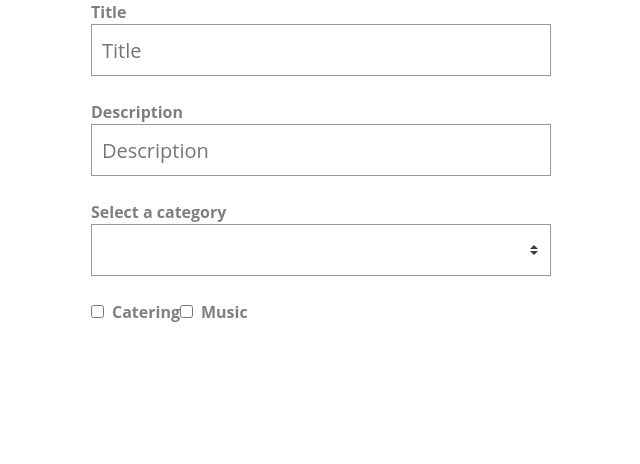
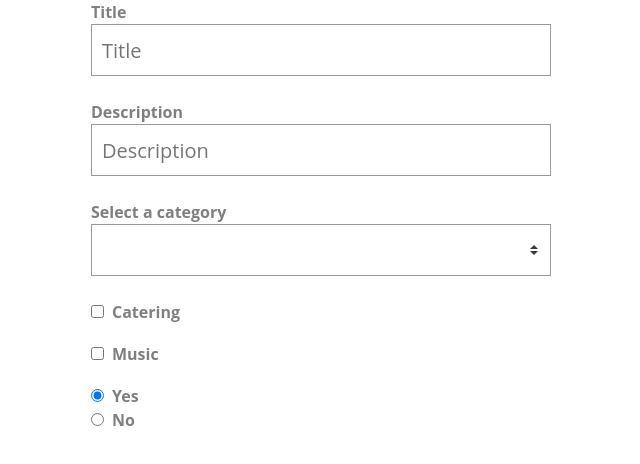
Before and after one commit to shampansky/vue-form-components, a Vue app: page / in a window 1280 px wide. Shown: the top 464 px of the page, without its empty margins (319-959 px from the left). Built offline with nearby package versions, Linux system fonts and the light colour scheme.

Commit message:
Добавление компонента BaseRadioGroup

```diff
--- a/src/App.vue
+++ b/src/App.vue
@@ -14,14 +14,26 @@
     v-model="event.category"
     label="Select a category"
   />
+  <div>
     <BaseCheckbox
       v-model="event.extras.catering"
       label="Catering"
     />
+  </div>
+  <div>
     <BaseCheckbox
       v-model="event.extras.music"
       label="Music"
     />
+  </div>
+  <div>
+  <BaseRadioGroup
+    v-model="event.pets"
+    name="pets"
+    :options="petOptions"
+    vertical
+  />
+  </div>
 </template>
 
 <script>
@@ -48,6 +60,10 @@
         'education',
         'food',
         'community',
+      ],
+      petOptions: [
+        { label: 'Yes', value: 1 },
+        { label: 'No', value: 0 },
       ],
     };
   },
--- /dev/null
+++ b/src/components/BaseRadio.vue
@@ -0,0 +1,30 @@
+<template>
+  <input
+    type="radio"
+    :checked="modelValue === value"
+    :value="value"
+    @change="$emit('update:modelValue', value)"
+    v-bind="$attrs"
+  >
+  <!-- eslint-disable-next-line vuejs-accessibility/label-has-for -->
+  <label v-if="label">{{ label }}</label>
+</template>
+
+<script>
+export default {
+  props: {
+    label: {
+      type: String,
+      default: '',
+    },
+    modelValue: {
+      type: [String, Number],
+      default: '',
+    },
+    value: {
+      type: [String, Number],
+      required: true,
+    },
+  },
+};
+</script>
--- /dev/null
+++ b/src/components/BaseRadioGroup.vue
@@ -0,0 +1,38 @@
+<template>
+  <component
+    v-for="option in options"
+    :key="option.value"
+    :is="vertical ? 'div' : 'span'"
+  >
+    <BaseRadio
+      :label="option.label"
+      :value="option.value"
+      :name="name"
+      :modelValue="modelValue"
+      @update:modelValue="$emit('update:modelValue', $event)"
+    />
+  </component>
+</template>
+
+<script>
+export default {
+  props: {
+    options: {
+      type: Array,
+      required: true,
+    },
+    name: {
+      type: String,
+      required: true,
+    },
+    modelValue: {
+      type: [String, Number],
+      required: true,
+    },
+    vertical: {
+      type: Boolean,
+      default: false,
+    },
+  },
+};
+</script>
```
Lines whose indentation alone changed are shown as unchanged.
